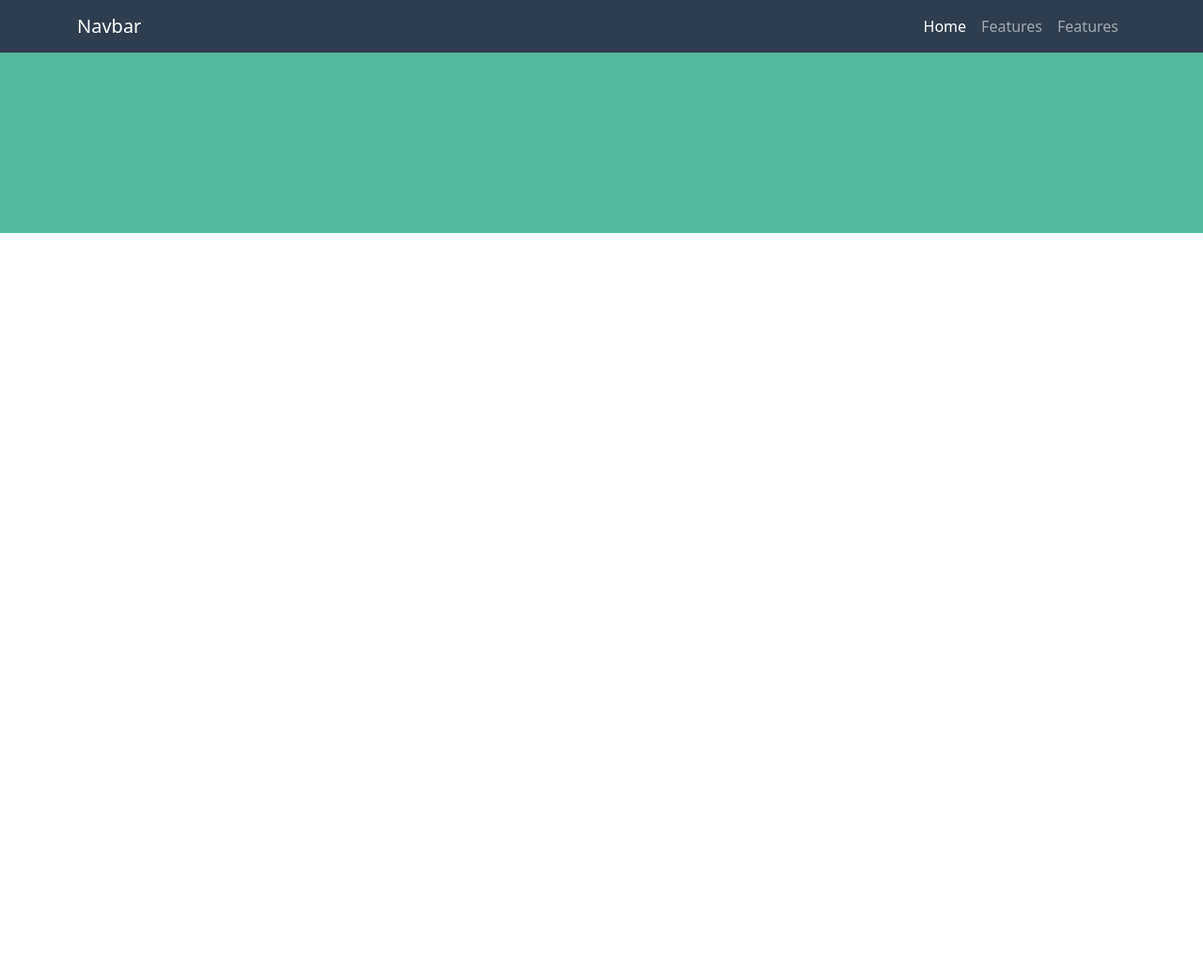
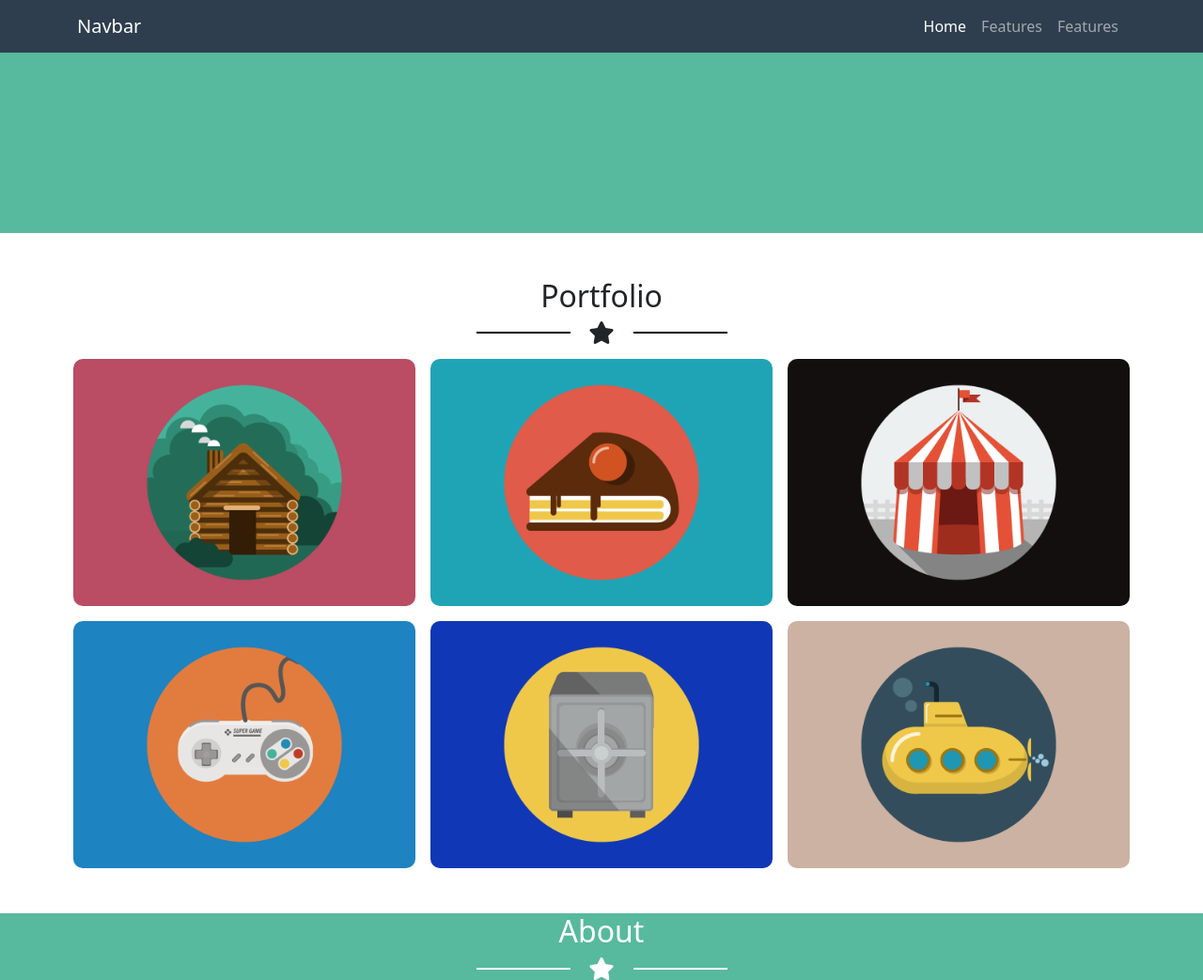
Before and after one commit to filippo1996/html-css-bootstrap-freelancer, a plain HTML site: page index.html in a window 1280 px wide. Shown: the whole page at 94% size. Before the commit the page ends 800 px from the top, so only its background shows below. Drawn offline with nearby package versions, Linux system fonts and the light colour scheme.

Commit message:
add section porfolio

```diff
--- a/css/style.css
+++ b/css/style.css
@@ -7,3 +7,31 @@
 .jumbotron{
     background: rgb(87,185,157);
 }
+
+/* portfolio */
+.line-star{
+    display: flex;
+    justify-content: center;
+    align-items: center;
+}
+
+.line{
+    display: inline-block;
+    width: 100px;
+    border-bottom: 2px solid black;
+}
+
+.line-star i{
+    font-size: 1.5rem;
+    margin: 0 20px;
+}
+
+.img-card{
+    width: 100%;
+    border-radius: 10px;
+}
+
+/* about */
+.about{
+    background: rgb(87,185,157);
+}
--- a/index.html
+++ b/index.html
@@ -7,6 +7,8 @@
     <title>Freelancer</title>
     <!-- CSS only -->
     <link href="https://cdn.jsdelivr.net/npm/bootstrap@5.0.1/dist/css/bootstrap.min.css" rel="stylesheet" integrity="sha384-+0n0xVW2eSR5OomGNYDnhzAbDsOXxcvSN1TPprVMTNDbiYZCxYbOOl7+AMvyTG2x" crossorigin="anonymous">
+    <!-- font awesome -->
+    <link rel="stylesheet" href="https://cdnjs.cloudflare.com/ajax/libs/font-awesome/5.15.3/css/all.min.css" integrity="sha512-iBBXm8fW90+nuLcSKlbmrPcLa0OT92xO1BIsZ+ywDWZCvqsWgccV3gFoRBv0z+8dLJgyAHIhR35VZc2oM/gI1w==" crossorigin="anonymous" referrerpolicy="no-referrer" />
     <!-- CSS style -->
     <link rel="stylesheet" href="css/style.css">
 </head>
@@ -50,6 +52,58 @@
             </div>
         </section>
         <!-- end section jumbotron-->
+
+        <!-- section portfolio -->
+        <section class="py-5">
+            <div class="container">
+                <div class="sub-title text-center">
+                    <h2>Portfolio</h2>
+                    <div class="line-star">
+                        <div class="line"></div>
+                        <i class="fas fa-star"></i>
+                        <div class="line"></div>
+                    </div>
+                </div>
+                <!-- content cards -->
+                <div class="row">
+                    <div class="col-12 col-md-6 col-lg-4 g-3">
+                        <img class="img-card" src="img/cabin.png" alt="icona cabina">
+                    </div>
+                    <div class="col-12 col-md-6 col-lg-4 g-3">
+                        <img class="img-card" src="img/cake.png" alt="icona torta">
+                    </div>
+                    <div class="col-12 col-md-6 col-lg-4 g-3">
+                        <img class="img-card" src="img/circus.png" alt="icona circo">
+                    </div>
+                    <div class="col-12 col-md-6 col-lg-4 g-3">
+                        <img class="img-card" src="img/game.png" alt="icona controller per gioco">
+                    </div>
+                    <div class="col-12 col-md-6 col-lg-4 g-3">
+                        <img class="img-card" src="img/safe.png" alt="icona Cassaforte">
+                    </div>
+                    <div class="col-12 col-md-6 col-lg-4 g-3">
+                        <img class="img-card" src="img/submarine.png" alt="icona sottomarino">
+                    </div>
+                </div>
+                <!-- end content cards -->
+            </div>
+        </section>
+        <!-- end section portfolio -->
+
+        <!-- section about -->
+        <section class="about">
+            <div class="container">
+                <div class="sub-title text-center text-white">
+                    <h2>About</h2>
+                    <div class="line-star">
+                        <div class="line border-white"></div>
+                        <i class="fas fa-star"></i>
+                        <div class="line border-white"></div>
+                    </div>
+                </div>
+            </div>
+        </section>
+        <!-- end section about -->
     </main>
     <!-- end corpo della pagina -->
 
```
